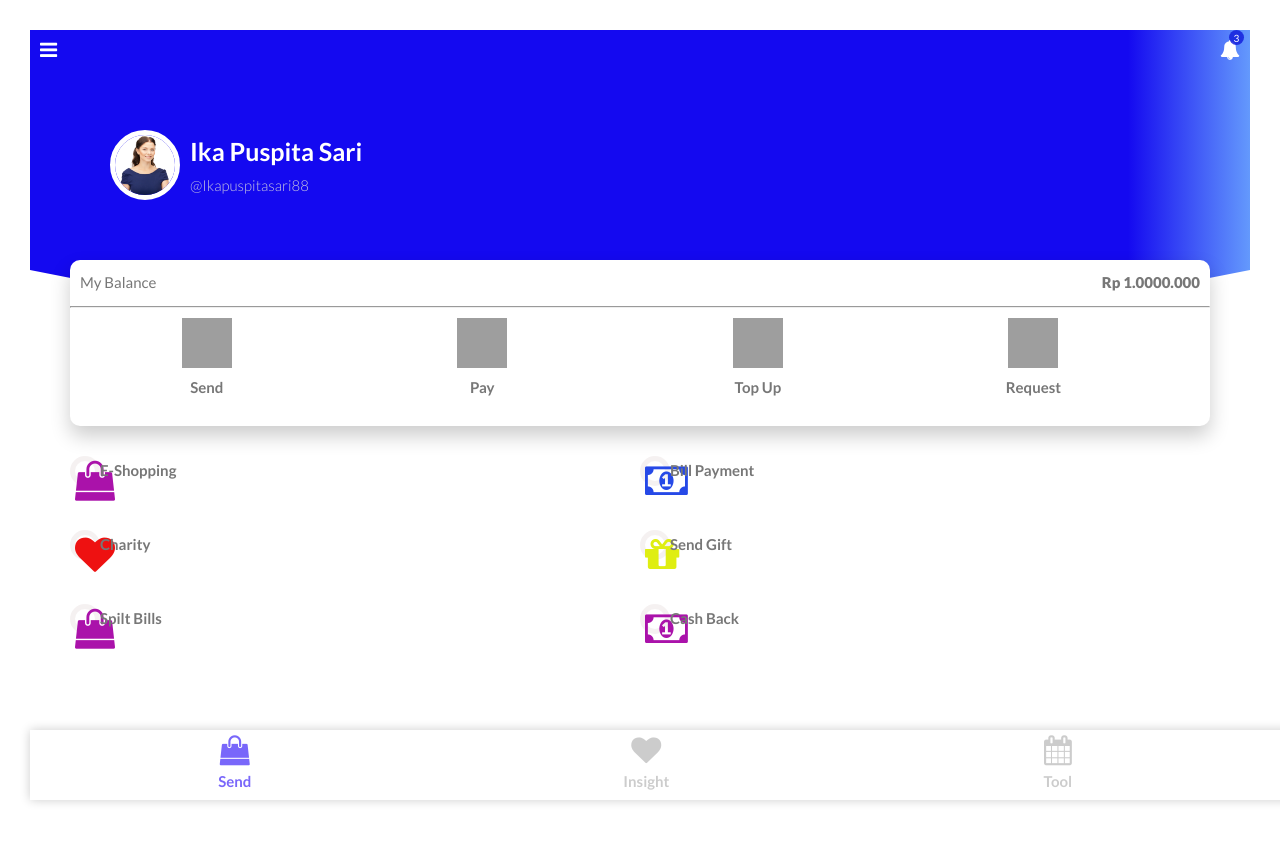
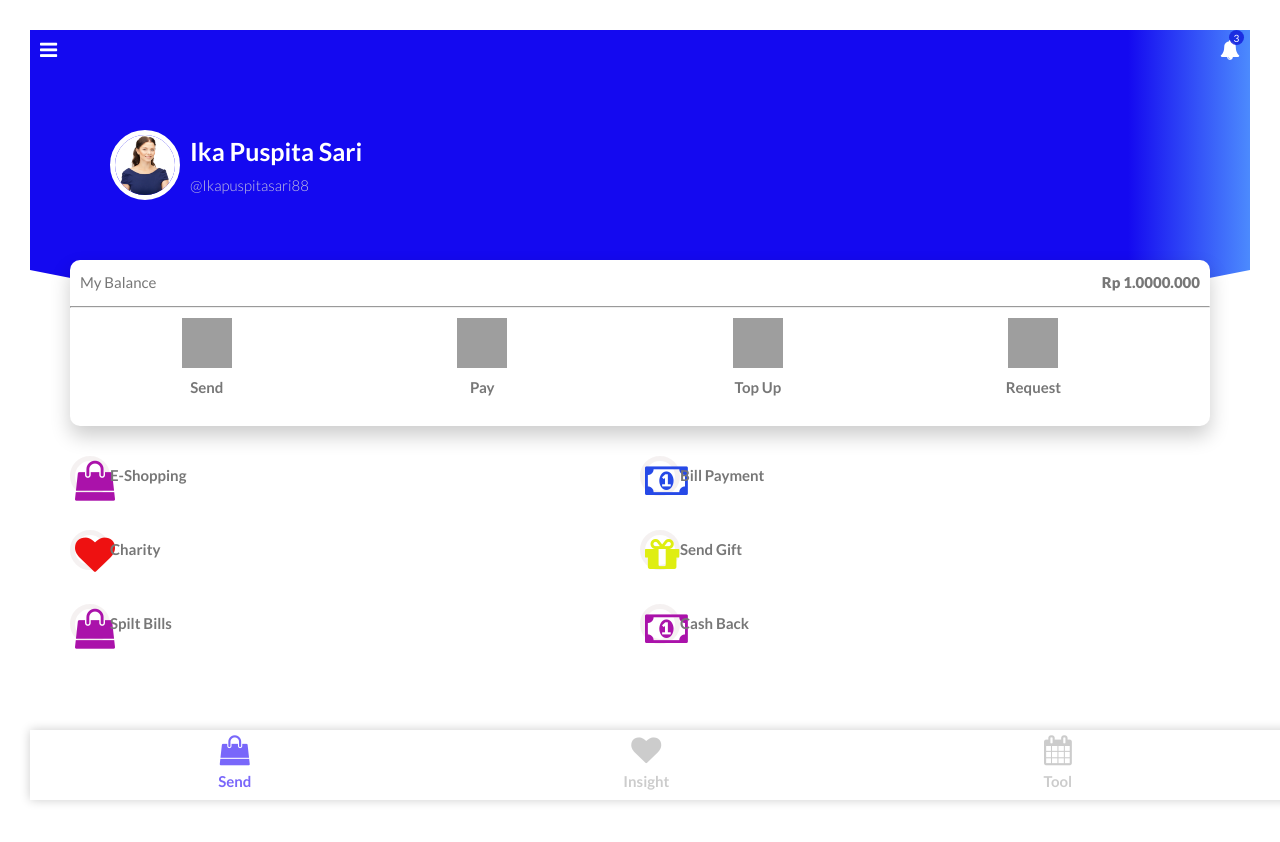
Before and after one commit to sensationalkunlex/UITest, a website: page index.html in a window 1280 px wide. Shown: the top 842 px of the page. Drawn offline with Linux system fonts and the light colour scheme; grey boxes are pictures that could not be loaded.

Commit message:
change co

```diff
--- a/css/style.css
+++ b/css/style.css
@@ -117,7 +117,7 @@ body {
   text-transform: uppercase;
   font-weight: 700;
   display: inline-block;
-  background-image: linear-gradient(to right, #3d80fc, #1409f0);
+  background-image: linear-gradient(to right, #0059fd, #1409f0);
   -webkit-background-clip: text;
   color: transparent;
   letter-spacing: .2rem;
@@ -264,14 +264,14 @@ main {
       display: inline-block; }
       .actions .others--icon--image {
         border-radius: 50%;
-        height: 3rem;
-        width: 3rem;
+        height: 4rem;
+        width: 4rem;
         border: solid 0.5rem rgba(238, 230, 230, 0.57); }
     .actions .others--text {
       float: left;
       width: 58%;
       display: table;
-      height: 3rem;
+      height: 4rem;
       font-size: 1.6rem; }
       .actions .others--text--content {
         display: table-cell;
@@ -364,7 +364,7 @@ main {
 
 .header {
   height: 30rem;
-  background-image: linear-gradient(to right, #1409f0 90%, rgba(61, 128, 252, 0.8));
+  background-image: linear-gradient(to right, #1409f0 90%, rgba(0, 89, 253, 0.7));
   background-size: cover;
   background-position: top;
   -webkit-clip-path: polygon(0 0, 100% 0, 100% 80%, 50% 120%, 0 80%);
```
